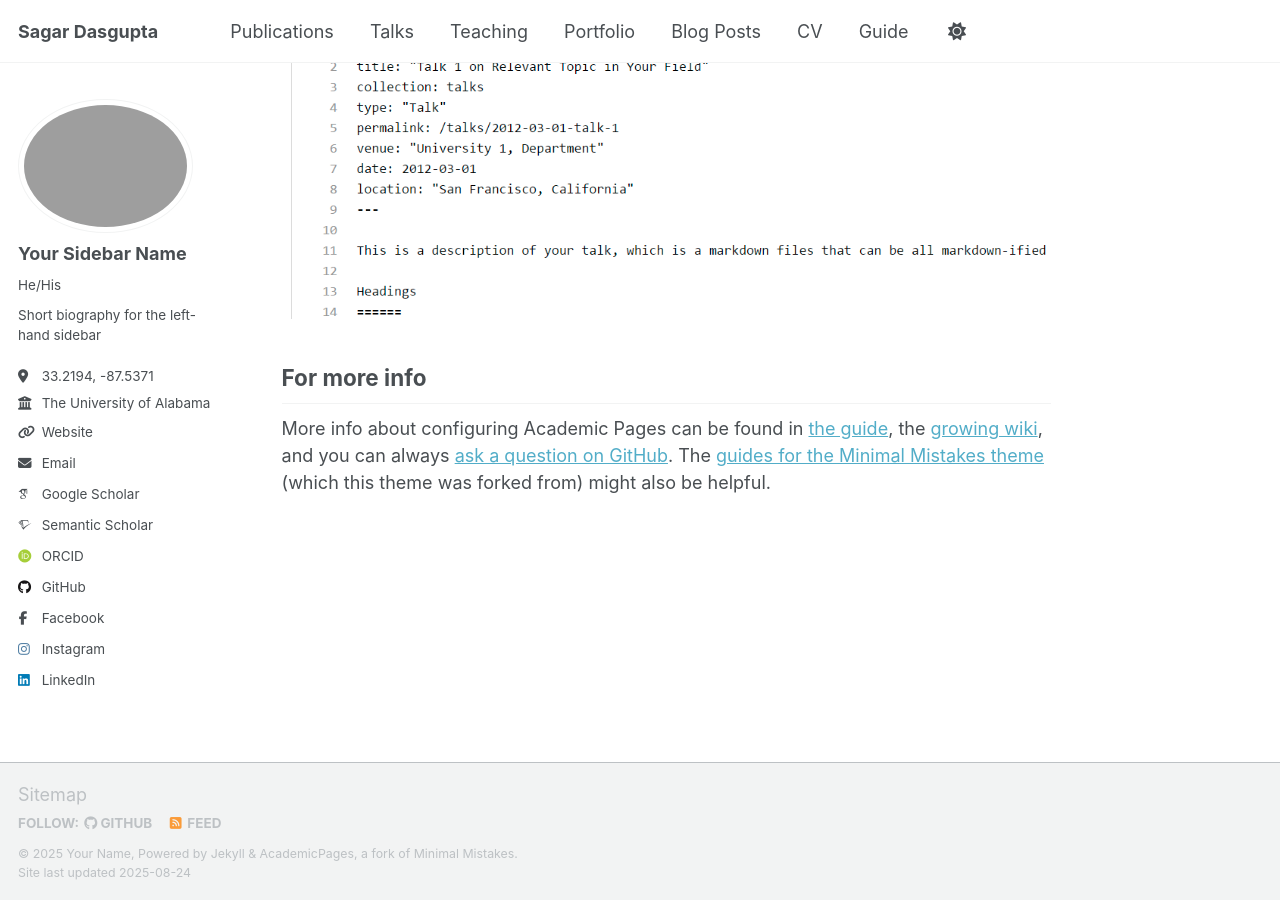
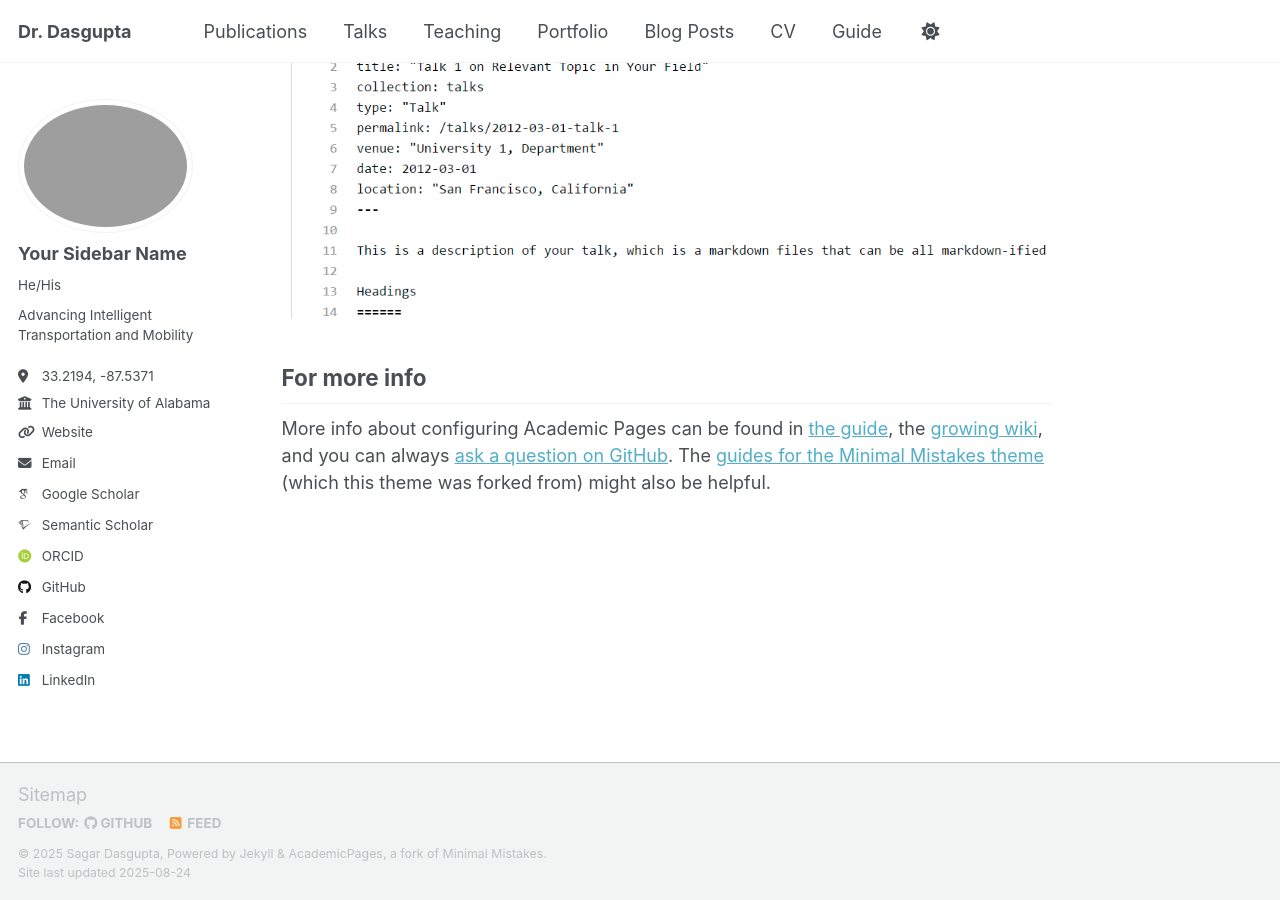
Before and after one commit to s-dasgupta/s-dasgupta.github.io, a Jekyll site: the page built from _pages/about.md, in a window 1280 px wide and 900 px high, scrolled down 2880 px. Built offline with Jekyll 4.4.1, drawn with Linux system fonts in a browser that asks for light colours; some web fonts are replaced; a script that is not in the unit is left out.

Commit message:
Modify title and bio in _config.yml

```diff
--- a/_config.yml
+++ b/_config.yml
@@ -9,9 +9,9 @@
 # Basic Site Settings
 locale                   : "en-US"
 site_theme               : "default" # Currently available options are "default", "air"
-title                    : "Sagar Dasgupta"
+title                    : "Dr. Dasgupta"
 title_separator          : "-"
-name                     : &name "Your Name"
+name                     : &name "Sagar Dasgupta"
 description              : &description "I am a Postdoctoral Fellow at the University of Alabama, specializing in GNSS-based autonomous vehicle navigation systems cybersecurity and transportation digital twins. My research interests also include automotive cybersecurity and autonomous vehicles safety.
 Before my current role, I completed my Ph.D. in Civil Engineering at the University of Alabama, where my dissertation focused on securing autonomous vehicle navigation systems under the guidance of Professor Mizanur Rahman. My research was supported by the National Science Foundation (NSF) and the Alabama Transportation Institute. Additionally, I hold an M.S. in Mechanical Engineering from Clemson University and a B.Tech. in Mechanical Engineering from the Motilal Nehru National Institute of Technology, Prayagraj, India.
 I am actively seeking a tenure-track Assistant Professor position and am open to collaboration in proposal writing. I have contributed to the development and writing of multiple NSF and FMCSA proposals, which have secured funding. My collaborations span both industry and academia, and I have experience working with multidisciplinary teams across Computer Science, Electrical Engineering, Aerospace Engineering, and Physics departments."
@@ -27,7 +27,7 @@ author:
   avatar           : "Dasguapta_DP.jpg"
   name             : "Your Sidebar Name"
   pronouns         : "He/His" # example: "she/her"
-  bio              : "Short biography for the left-hand sidebar"
+  bio              : "Advancing Intelligent Transportation and Mobility"
   location         : "33.2194, -87.5371"
   employer         : "The University of Alabama"
   uri              : "sagardasgupta.me" # URL
```
